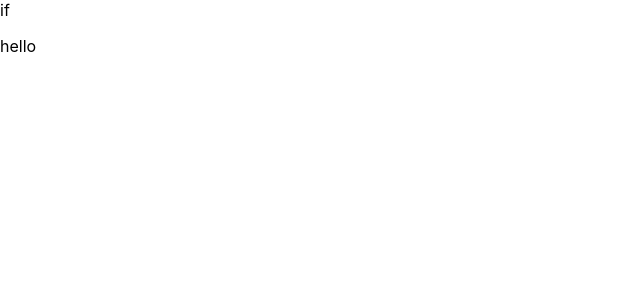
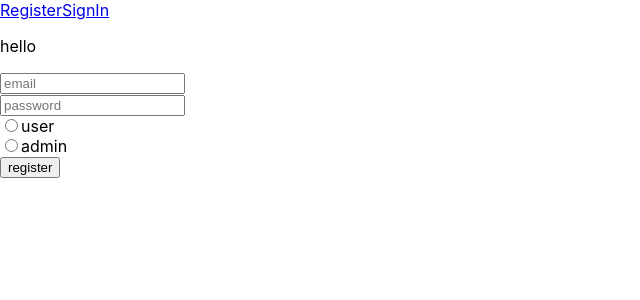
Before and after one commit to Nouf112233/w09d03, a React (Create React App) app: page /register in a window 1280 px wide. Shown: the top 300 px of the page, without its empty margins (0-640 px from the left). Built offline with nearby package versions, Linux system fonts and the light colour scheme.

Commit message:
create register component

```diff
--- a/package.json
+++ b/package.json
@@ -6,6 +6,7 @@
     "@testing-library/jest-dom": "^5.16.1",
     "@testing-library/react": "^11.2.7",
     "@testing-library/user-event": "^12.8.3",
+    "axios": "^0.24.0",
     "react": "^17.0.2",
     "react-dom": "^17.0.2",
     "react-dotenv": "^0.1.3",
--- a/src/App.js
+++ b/src/App.js
@@ -1,8 +1,11 @@
 import React from "react";
+import { Routes, Route} from "react-router-dom";
 import Account from "./components/Account";
 import UserTask from "./components/UserTask";
 import AdminTask from "./components/AdminTask";
 import { useSelector } from "react-redux";
+import Register from "./components/Register";
+import SignIn from "./components/SignIn";
 
 
 
@@ -13,10 +16,20 @@ function App() {
     return state;
   });
 
+
   return (
     <>
-    if
+    {!state.signIn.token && <Account />}
+    {(state.signIn.token && state.signIn.role==="user") && <UserTask /> }
+    {(state.signIn.token && state.signIn.role==="admin") && <AdminTask /> }
+
     <p>hello</p>
+    <Routes>
+        {/* <Route exact path="/tasks" element={<Tasks />} />
+        <Route exact path="/task" element={<Task />} /> */}
+        <Route exact path="/register" element={<Register />} />
+        <Route exact path="/signin" element={<SignIn />} />
+      </Routes>
     </>
 
   );
--- a/src/components/AdminTask/index.js
+++ b/src/components/AdminTask/index.js
@@ -3,7 +3,7 @@ import React from 'react'
 function AdminTask() {
     return (
         <div>
-
+            <p>Admin</p>
         </div>
     )
 }
--- a/src/components/Register/index.js
+++ b/src/components/Register/index.js
@@ -1,8 +1,28 @@
-import React from 'react'
+import React, { useState } from 'react'
+import {useNavigate} from 'react-router-dom'
+import axios from 'axios';
 
 function Register() {
+    const [email,setEmail]=useState("");
+    const [password,setPassword]=useState("");
+    const [role,setRole]=useState("");
+    const navigate = useNavigate();
+
+    const register=()=>{
+        axios.post(`${process.env.REACT_APP_BASIC_URL}/register`, {email:email,password:password,role:role})
+        navigate(`/login`);
+    }
+
     return (
         <div>
+            <input placeholder="email" type="email" onChange={(e)=>setEmail(e.target.value)} required/><br/>
+            <input placeholder="password" type="password" onChange={(e)=>setPassword(e.target.value)}required/><br/>
+            <input type="radio" id="user" name="role" value="user" onChange={()=>setRole("61a611491b5718ea5ec72245")}/>
+            <label for="user">user</label><br/>
+            <input type="radio" id="admin" name="role" value="admin" onChange={()=>setRole("61a611731b5718ea5ec72247")}/>
+            <label for="admin">admin</label><br/>
+            <button onClick={register}>register</button>
+
 
         </div>
     )
--- a/src/components/UserTask/index.js
+++ b/src/components/UserTask/index.js
@@ -3,7 +3,7 @@ import React from 'react'
 function UserTask() {
     return (
         <div>
-
+            <p>user</p>
         </div>
     )
 }
```
Also changed, not shown: 1 other file (tests, documents, lock files or other folders).
